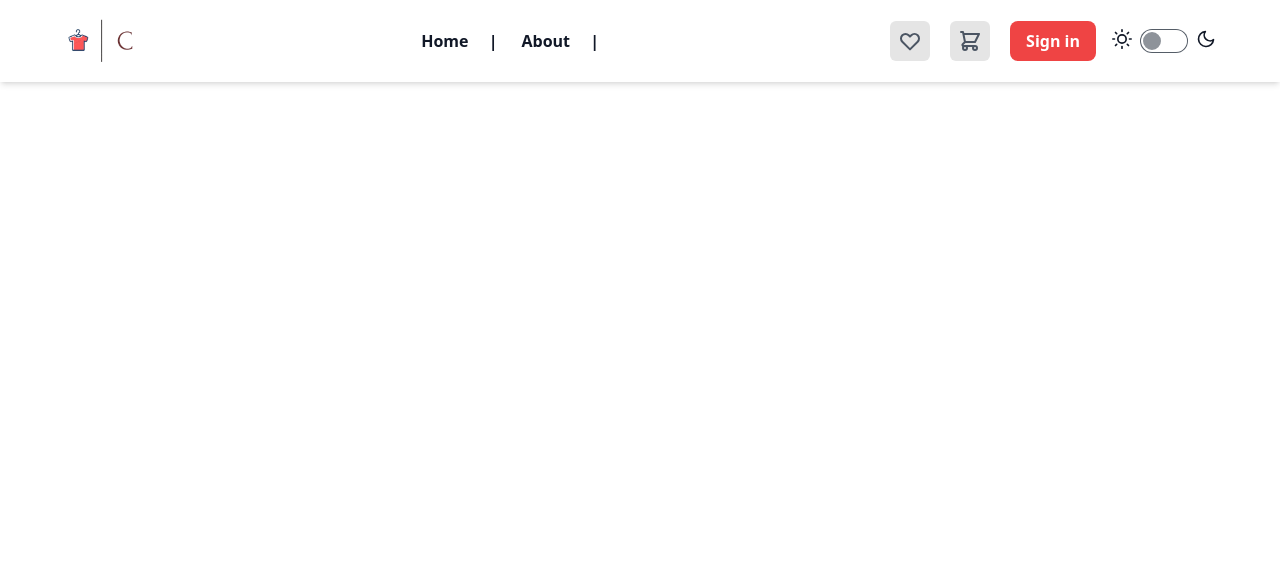
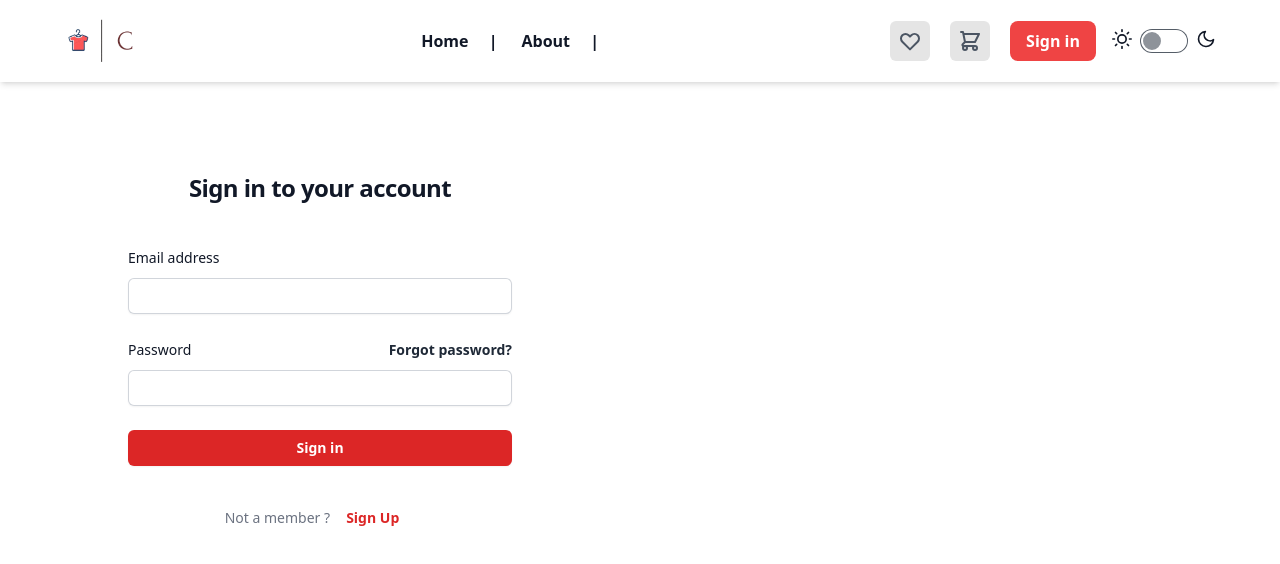
Before and after one commit to PeterRizek009/ecommerce-redux, a React (Create React App) app: page /signin in a window 1280 px wide. Shown: the top 564 px of the page. Built offline with nearby package versions, Linux system fonts and the light colour scheme; no server answers.

Commit message:
add signin comp

```diff
--- a/src/App.js
+++ b/src/App.js
@@ -7,6 +7,7 @@ import { Routes, Route } from "react-router-dom";
 import InsertData from './components/insertdata/insertData';
 import Shopping from './components/shopping/shopping';
 import Cart from './components/cart/cart';
+import SignIn from './components/signin/signin';
 
 
 function App() {
@@ -70,6 +71,7 @@ function App() {
           <Route path="/" element={<Shopping globalState={globalState} />} />
           <Route path="/insert" element={<InsertData />} />
           <Route path="/cart" element={<Cart />} />
+          <Route path="/signin" element={<SignIn />} />
         </Routes>
       </>
       {/* )
--- a/src/components/cart/cart.js
+++ b/src/components/cart/cart.js
@@ -2,6 +2,7 @@ import React, { useCallback } from 'react';
 import { useSelector, useDispatch } from 'react-redux';
 import { GrClose } from 'react-icons/gr'
 import { deletFromCart, increase, decrease } from '../../store/cartSlice';
+import { Link } from 'react-router-dom';
 
 const Cart = () => {
 
@@ -12,7 +13,7 @@ const Cart = () => {
 
     const dispatch = useDispatch()
 
-    const CounterHandler =  useCallback((type, itemID) => {
+    const CounterHandler = useCallback((type, itemID) => {
         if (type === 'increase') {
             dispatch(increase(itemID))
 
@@ -21,7 +22,7 @@ const Cart = () => {
             dispatch(decrease(itemID))
 
         }
-    } ,[dispatch])
+    }, [dispatch])
 
     // const CounterHandler = (type, itemID) => {
     //     if (type === 'increase') {
@@ -39,9 +40,9 @@ const Cart = () => {
 
 
     const getTotal = () => {
-        const result = ((cartState.cart)?.map((item) =>  (item.count * item.price)))
+        const result = ((cartState.cart)?.map((item) => (item.count * item.price)))
 
-        return (Number(result.reduce((sub , item) => sub += item)).toFixed(2))
+        return (Number(result.reduce((sub, item) => sub += item)).toFixed(2))
     }
 
 
@@ -54,7 +55,28 @@ const Cart = () => {
 
 
     return (
-        <div classname="relative my-5">
+
+        <div classname="relative my-5" >
+            {cartState.cart.length === 0 ? (
+                <div className="container-fluid mt-20">
+                    <div className="row">
+
+                        <div className="card flex justify-center items-center flex-wrap space-y-4">
+
+
+                            <img src="https://i.imgur.com/NxmwdzX.png" width={130} height={130} className="img-fluid mx-auto" alt='cart' />
+                            <h3 className="text-xl font-semibold mb-2 py-4"><strong>Your Cart is Empty</strong></h3>
+                            <h4 className='py-4'>Add something to make me happy :)</h4>
+                            <Link to={'/'} className="mt-8 rounded-md bg-red-500 py-2 px-4 font-medium text-blue-50 hover:bg-blue-600" data-abc="true">Continue Shopping</Link>
+                        </div>
+
+                    </div>
+                </div>
+
+            )
+                :
+                (
+
 
                     <div className='mx-auto max-w-5xl justify-between px-6 md:flex md:space-x-6 xl:px-0 mt-10'>
                         <div className="md:w-2/3 w-full">
@@ -123,7 +145,9 @@ const Cart = () => {
                         )}
 
                     </div>
-        </div>
+                )
+            }
+        </div >
 
         // <div className="container flex flex-wrap md:justify-start justify-center mx-auto my-5">
         //     {cartState.cart?.map((item) => (
@@ -145,6 +169,7 @@ const Cart = () => {
 
         //     ))}
         // </div>
+
     );
 }
 
--- a/src/components/navbar/nav.js
+++ b/src/components/navbar/nav.js
@@ -71,10 +71,9 @@ const Navbar = () => {
 
                             </Link>
                             {/* Sign In / Register      */}
-                            <button className="bg-red-500  mx-2 hover:bg-red-700 text-white font-bold py-2 px-4 rounded-lg" onClick={() => dispatch(logInOut())}>{isLoggedIn === true ?
-                                "Sign out"
-                                :
-                                "Sign in"}</button>
+                            <Link className="bg-red-500  mx-2 hover:bg-red-700 text-white font-bold py-2 px-4 rounded-lg" to={'/signin'}>
+                                Sign in
+                                </Link>
                     </div>
 
 
@@ -108,7 +107,7 @@ const Navbar = () => {
 
             </nav>
         </section>
-        </div>
+        </div >
 
 
     );
--- /dev/null
+++ b/src/components/signin/signin.js
@@ -0,0 +1,48 @@
+const SignIn = () => {
+    return (
+
+        <div className="flex w-full">
+            <div className="w-[50%]">
+                <div className="flex min-h-full flex-col justify-center px-6 py-12 lg:px-8">
+                    <div className="sm:mx-auto sm:w-full sm:max-w-sm">
+
+                        <h2 className="mt-10 text-center text-2xl font-bold leading-9 tracking-tight text-gray-900">Sign in to your account</h2>
+                    </div>
+                    <div className="mt-10 sm:mx-auto sm:w-full sm:max-w-sm">
+                        <form className="space-y-6" action="#" method="POST">
+                            <div>
+                                <label htmlFor="email" className="block text-sm font-medium leading-6 text-gray-900">Email address</label>
+                                <div className="mt-2">
+                                    <input id="email" name="email" type="email" autoComplete="email" required className="block w-full rounded-md border-0 py-1.5 text-gray-900 shadow-sm ring-1 ring-inset ring-gray-300 placeholder:text-gray-400 focus:ring-2 focus:ring-inset focus:ring-indigo-600 sm:text-sm sm:leading-6" />
+                                </div>
+                            </div>
+                            <div>
+                                <div className="flex items-center justify-between">
+                                    <label htmlFor="password" className="block text-sm font-medium leading-6 text-gray-900">Password</label>
+                                    <div className="text-sm">
+                                        <a href="#" className="font-semibold text-black-600 hover:text-red-500">Forgot password?</a>
+                                    </div>
+                                </div>
+                                <div className="mt-2">
+                                    <input id="password" name="password" type="password" autoComplete="current-password" required className="block w-full rounded-md border-0 py-1.5 text-gray-900 shadow-sm ring-1 ring-inset ring-gray-300 placeholder:text-gray-400 focus:ring-2 focus:ring-inset focus:ring-indigo-600 sm:text-sm sm:leading-6" />
+                                </div>
+                            </div>
+                            <div>
+                                <button type="submit" className="flex w-full justify-center rounded-md bg-red-600 px-3 py-1.5 text-sm font-semibold leading-6 text-white shadow-sm hover:bg-red-500 focus-visible:outline focus-visible:outline-2 focus-visible:outline-offset-2 focus-visible:outline-indigo-600">Sign in</button>
+                            </div>
+                        </form>
+                        <p className="mt-10 text-center text-sm text-gray-500">
+                            Not a member ?
+                            <a href="#" className="font-semibold leading-6 text-red-600 hover:text-indigo-500 mx-4">Sign Up</a>
+                        </p>
+                    </div>
+                </div>
+
+            </div>
+
+
+        </div>
+    );
+}
+
+export default SignIn;
```
Lines whose indentation alone changed are shown as unchanged.
